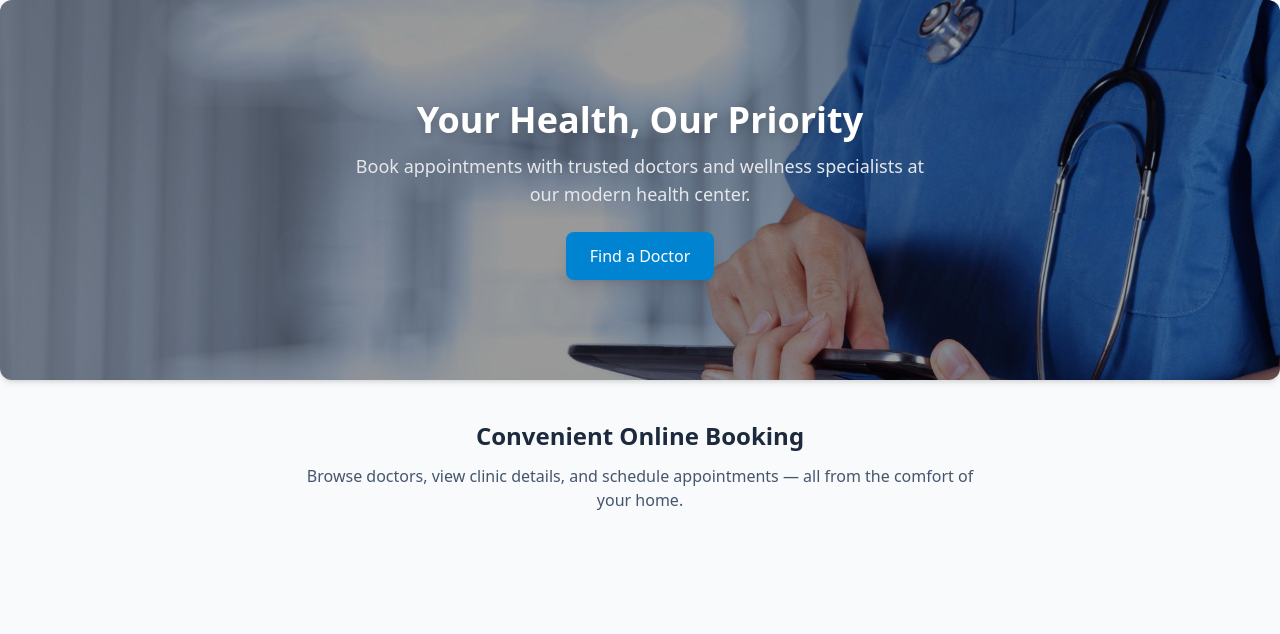
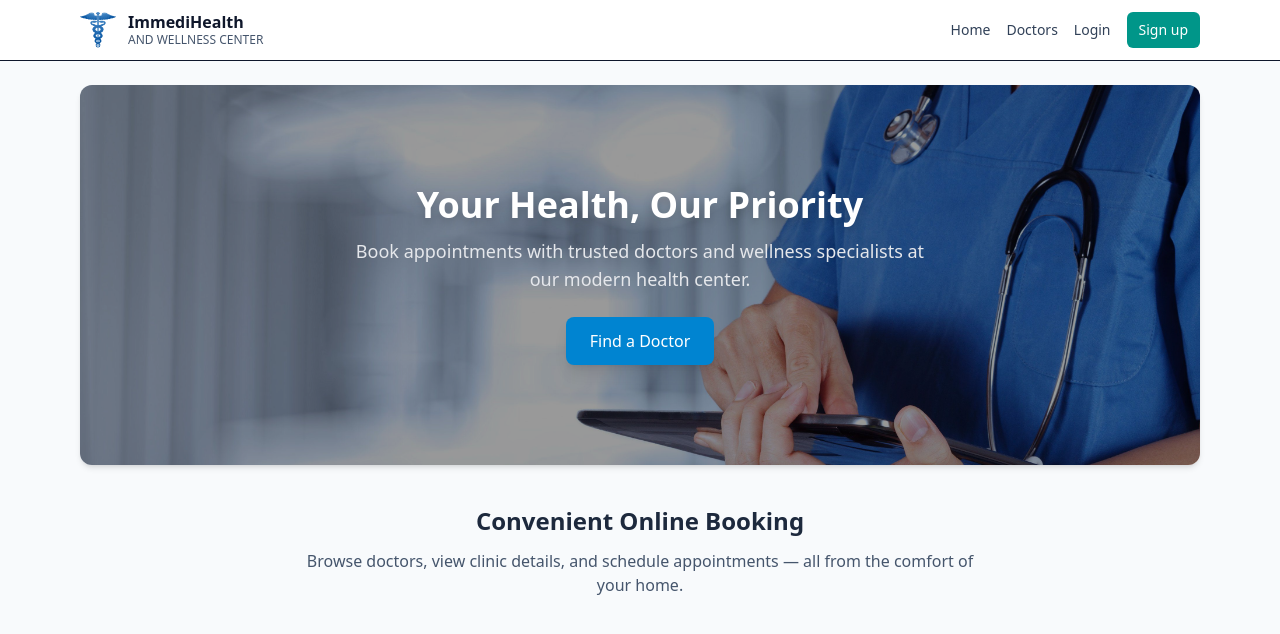
Before and after one commit to healthimmedi-source/health-wellness-frontend, a React (Vite) app: page / in a window 1280 px wide. Shown: the top 634 px of the page. Built offline with nearby package versions, Linux system fonts and the light colour scheme; no server answers.

Commit message:
fix top header

```diff
--- a/src/App.tsx
+++ b/src/App.tsx
@@ -2,6 +2,7 @@ import React from "react";
 import { Navigate, Route, Routes } from "react-router-dom";
 import { useAuth } from "./auth/AuthContext";
 
+import Layout from "./components/Layout";
 import HomePage from "./pages/HomePage";
 import DoctorsPage from "./pages/DoctorsPage";
 import BookAppointmentPage from "./pages/BookAppointmentPage";
@@ -21,6 +22,8 @@ function RequireAuth({ children }: { children: React.ReactNode }) {
 export default function App() {
   return (
     <Routes>
+      {/* Layout wraps all routes that should show the header */}
+      <Route element={<Layout />}>
         <Route path="/" element={<HomePage />} />
         <Route path="/doctors" element={<DoctorsPage />} />
         <Route path="/book/:doctorId" element={<BookAppointmentPage />} />
@@ -38,6 +41,7 @@ export default function App() {
         />
 
         <Route path="*" element={<Navigate to="/" replace />} />
+      </Route>
     </Routes>
   );
 }
--- /dev/null
+++ b/src/components/Header.tsx
@@ -0,0 +1,61 @@
+import { Link } from "react-router-dom";
+import { useAuth } from "../auth/AuthContext";
+
+export default function Header() {
+  const { user, logout } = useAuth();
+
+  return (
+    <header className="bg-white border-b">
+      <div className="max-w-6xl mx-auto px-4 py-3 flex items-center justify-between">
+        {/* Left: Logo + Name */}
+        <Link to="/" className="flex items-center gap-3">
+          <img
+            src="/immedihealth-logo.jpg"
+            alt="ImmediHealth"
+            className="h-9 w-9 object-contain"
+          />
+          <div className="leading-tight">
+            <div className="font-semibold text-slate-900">ImmediHealth</div>
+            <div className="text-xs text-slate-600">AND WELLNESS CENTER</div>
+          </div>
+        </Link>
+
+        {/* Right: Links */}
+        <nav className="flex items-center gap-4 text-sm">
+          <Link className="text-slate-700 hover:text-slate-900" to="/">
+            Home
+          </Link>
+          <Link className="text-slate-700 hover:text-slate-900" to="/doctors">
+            Doctors
+          </Link>
+
+          {!user ? (
+            <>
+              <Link className="text-slate-700 hover:text-slate-900" to="/login">
+                Login
+              </Link>
+              <Link
+                to="/signup"
+                className="rounded-md bg-teal-600 text-white px-3 py-2 hover:bg-teal-700"
+              >
+                Sign up
+              </Link>
+            </>
+          ) : (
+            <>
+              <span className="text-slate-600 hidden sm:inline">
+                {user.email}
+              </span>
+              <button
+                onClick={logout}
+                className="rounded-md border px-3 py-2 hover:bg-slate-50"
+              >
+                Logout
+              </button>
+            </>
+          )}
+        </nav>
+      </div>
+    </header>
+  );
+}
--- /dev/null
+++ b/src/components/Layout.tsx
@@ -0,0 +1,13 @@
+import { Outlet } from "react-router-dom";
+import Header from "./Header";
+
+export default function Layout() {
+  return (
+    <div className="min-h-screen bg-slate-50">
+      <Header />
+      <main className="max-w-6xl mx-auto px-4 py-6">
+        <Outlet />
+      </main>
+    </div>
+  );
+}
```
Lines whose indentation alone changed are shown as unchanged.
